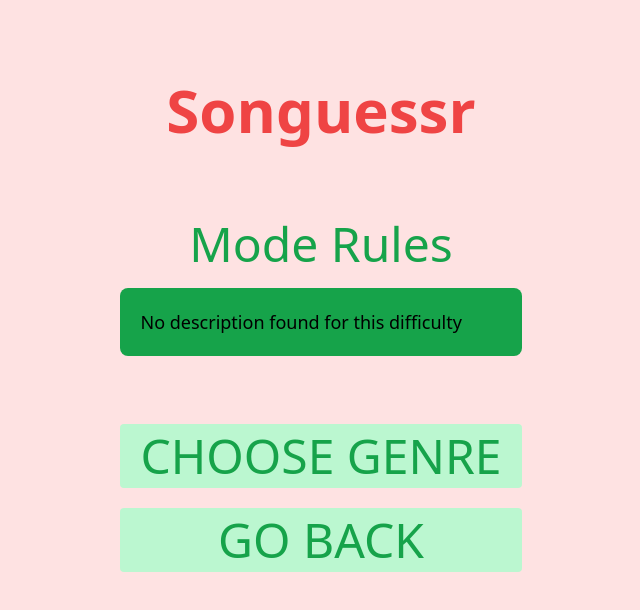
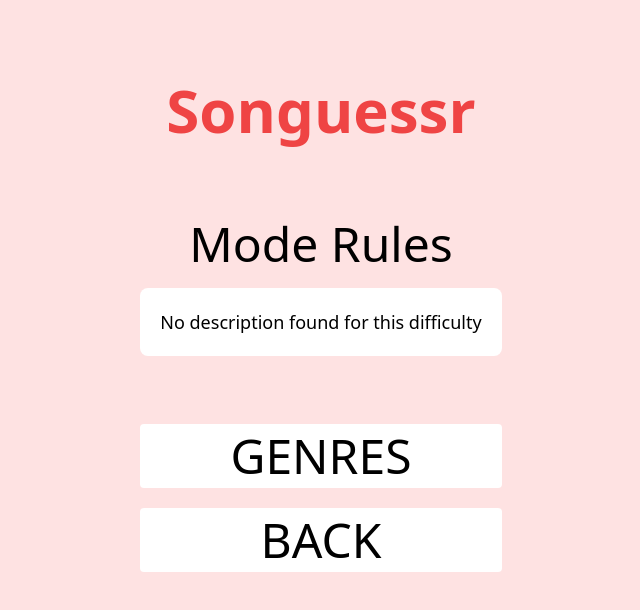
Before and after one commit to harvanchik/songuessr, a Nuxt app: page /info in a window 1280 px wide. Shown: the top 610 px of the page, without its empty margins (319-959 px from the left). Built offline with nearby package versions, Linux system fonts and the light colour scheme.

Commit message:
all pages are modular, game is ready for API addition

```diff
--- a/pages/game.vue
+++ b/pages/game.vue
@@ -10,6 +10,7 @@
 
         <!-- TODO: Make each option's name to the name of a song in the playlist -->
         <!--    Also make one of the options the correct option and add to the score if selected -->
+        <div class="novice-buttons" v-if="difficulty === 'novice'">
         <nuxt-link to="/game">
           <button
             id="option1"
@@ -49,6 +50,23 @@
           </button>
           <br />
         </nuxt-link>
+        </div>
+
+        <div class="expert-buttons" v-if="difficulty === 'insane' || difficulty === 'lightning'">
+        <input
+          id="textInput"
+          class="duration-250 mx-auto w-full rounded bg-purple-200 py-2 px-5 uppercase text-purple-600 transition-[colors,transform] hover:scale-105 hover:bg-purple-300 hover:bg-gradient-to-r hover:from-purple-200 hover:to-purple-400 hover:text-purple-700 active:translate-y-1 border-2 border-purple-600 mb-5"
+        />
+        <nuxt-link to="/game">
+          <button
+            id="enterText"
+            class="duration-250 mx-auto w-full rounded bg-purple-200 py-2 px-5 uppercase text-purple-600 transition-[colors,transform] hover:scale-105 hover:bg-purple-300 hover:bg-gradient-to-r hover:from-purple-200 hover:to-purple-400 hover:text-purple-700 active:translate-y-1"
+          >
+            Enter
+          </button>
+          <br />
+        </nuxt-link>
+        </div>
         <!-- END: options -->
 
         <nuxt-link to="/">
@@ -63,3 +81,38 @@
       </div>
     </div>
   </template>
+
+<script setup lang="ts">
+// export default {
+//   data() {
+//     return {
+//       buttons: true,
+//       textBox: false
+//     }
+//   }
+// };
+const { difficulty } = useDifficulty();
+const { buttons, textBox } = useDifficulty();
+const { genre } = useGenre();
+// const getDifficulty = () => {
+//   switch (difficulty.value) {
+//     case "novice":
+//       buttons = true;
+//       textBox = false;
+//     case "insane":
+//       buttons = false;
+//       textBox = true;
+//     case "lightning":
+//       buttons = false;
+//       textBox = true;
+//     default:
+//       return `No description found for this difficulty`;
+//   }
+// };
+useHead({
+  // set tab title and include current difficulty
+  titleTemplate: () => {
+    return "Difficulty: " + difficulty.value + " Genre: " + genre.value + " | Songuessr";
+  },
+});
+</script>
--- a/pages/genre.vue
+++ b/pages/genre.vue
@@ -20,6 +20,7 @@
       <nuxt-link to="/game">
       <button
         id="70"
+        @click="setGenre('70')"
         class="duration-250 mx-auto w-full rounded bg-purple-200 py-2 px-5 uppercase text-purple-600 transition-[colors,transform] hover:scale-105 hover:bg-purple-300 hover:bg-gradient-to-r hover:from-purple-200 hover:to-purple-400 hover:text-purple-700 active:tranpurple-y-1"
       >
         70's Pop
@@ -41,6 +42,7 @@
       <nuxt-link to="/game">
       <button
         id="80"
+        @click="setGenre('80')"
         class="duration-250 mx-auto w-full rounded bg-purple-200 py-2 px-5 uppercase text-purple-600 transition-[colors,transform] hover:scale-105 hover:bg-purple-300 hover:bg-gradient-to-r hover:from-purple-200 hover:to-purple-400 hover:text-purple-700 active:tranpurple-y-1"
       >
         80's Pop
@@ -62,6 +64,7 @@
       <nuxt-link to="/game">
       <button
         id="90"
+        @click="setGenre('90')"
         class="duration-250 mx-auto w-full rounded bg-purple-200 py-2 px-5 uppercase text-purple-600 transition-[colors,transform] hover:scale-105 hover:bg-purple-300 hover:bg-gradient-to-r hover:from-purple-200 hover:to-purple-400 hover:text-purple-700 active:tranpurple-y-1"
       >
         90's Pop
@@ -83,6 +86,7 @@
       <nuxt-link to="/game">
       <button
         id="00"
+        @click="setGenre('00')"
         class="duration-250 mx-auto w-full rounded bg-purple-200 py-2 px-5 uppercase text-purple-600 transition-[colors,transform] hover:scale-105 hover:bg-purple-300 hover:bg-gradient-to-r hover:from-purple-200 hover:to-purple-400 hover:text-purple-700 active:tranpurple-y-1"
       >
         00's Pop
@@ -104,6 +108,7 @@
       <nuxt-link to="/game">
       <button
         id="country"
+        @click="setGenre('country')"
         class="duration-250 mx-auto w-full rounded bg-purple-200 py-2 px-5 uppercase text-purple-600 transition-[colors,transform] hover:scale-105 hover:bg-purple-300 hover:bg-gradient-to-r hover:from-purple-200 hover:to-purple-400 hover:text-purple-700 active:tranpurple-y-1"
       >
         Country
@@ -125,6 +130,7 @@
       <nuxt-link to="/game">
       <button
         id="rnr"
+        @click="setGenre('rnr')"
         class="duration-250 mx-auto w-full rounded bg-purple-200 py-2 px-5 uppercase text-purple-600 transition-[colors,transform] hover:scale-105 hover:bg-purple-300 hover:bg-gradient-to-r hover:from-purple-200 hover:to-purple-400 hover:text-purple-700 active:tranpurple-y-1"
       >
         Rock and Roll
@@ -146,6 +152,7 @@
       <nuxt-link to="/game">
       <button
         id="hh"
+        @click="setGenre('hh')"
         class="duration-250 mx-auto w-full rounded bg-purple-200 py-2 px-5 uppercase text-purple-600 transition-[colors,transform] hover:scale-105 hover:bg-purple-300 hover:bg-gradient-to-r hover:from-purple-200 hover:to-purple-400 hover:text-purple-700 active:tranpurple-y-1"
       >
         Hip Hop
@@ -167,6 +174,7 @@
       <nuxt-link to="/game">
       <button
         id="alt"
+        @click="setGenre('alt')"
         class="duration-250 mx-auto w-full rounded bg-purple-200 py-2 px-5 uppercase text-purple-600 transition-[colors,transform] hover:scale-105 hover:bg-purple-300 hover:bg-gradient-to-r hover:from-purple-200 hover:to-purple-400 hover:text-purple-700 active:tranpurple-y-1"
       >
         Alternative / Indie
@@ -175,15 +183,53 @@
       </nuxt-link>
 
       <!-- Return to the home page -->
-      <nuxt-link to="/">
+      <nuxt-link to="/info">
         <button
-          id="alt"
           class="duration-250 mx-auto w-full rounded bg-purple-200 py-2 px-5 uppercase text-purple-600 transition-[colors,transform] hover:scale-105 hover:bg-purple-300 hover:bg-gradient-to-r hover:from-purple-200 hover:to-purple-400 hover:text-purple-700 active:tranpurple-y-1"
         >
-          Home
+          Go Back
         </button>
       </nuxt-link>
       <br />
     </div>
   </div>
 </template>
+
+<script setup lang="ts">
+const { difficulty } = useDifficulty();
+const { genre, setGenre } = useGenre();
+const getDifficulty = () => {
+  switch (difficulty.value) {
+    case "novice":
+      return `text-green-600`;
+    case "insane":
+      return `text-purple-600`;
+    case "lightning":
+      return `text-blue-600`;
+    default:
+      return `text-white`;
+  }
+};
+const getGenre = () => {
+  switch (genre.value) {
+    case "00":
+      return `00's Pop`;
+    case "country":
+      return `Country`;
+    case "rnr":
+      return `Rock and Roll`;
+    case "hh":
+      return `Hip Hop`;
+    case "alt":
+      return `Alternative / Indie`;
+    default:
+      return `No genre has been selected`;
+  }
+};
+useHead({
+  // set tab title and include current difficulty
+  titleTemplate: () => {
+    return "Difficulty: " + difficulty.value + " Genre: " + genre.value + " | Songuessr";
+  },
+});
+</script>
--- a/pages/index.vue
+++ b/pages/index.vue
@@ -6,10 +6,11 @@
 
 <script setup lang="ts">
 const { difficulty } = useDifficulty();
+const { genre } = useGenre();
 useHead({
   // set tab title and include current difficulty
   titleTemplate: () => {
-    return "songuessr - " + difficulty.value;
+    return "Difficulty: " + difficulty.value + " Genre: " + genre.value + " | Songuessr";
   },
 });
 </script>
--- a/pages/info.vue
+++ b/pages/info.vue
@@ -4,10 +4,10 @@
     <div class="flex flex-col max-w-md mx-auto mt-20 space-y-5 text-5xl">
 
       <!-- TODO: Make the colors change for each game mode -->
-      <h3 class="mx-auto text-5xl text-green-600 capitalize w-max">
+      <h3 class="mx-auto text-5xl text-black {{ getDifficulty() }} capitalize w-max">
         {{ difficulty }} Mode Rules
       </h3>
-      <p class="p-5 text-lg text-black bg-green-600 rounded-lg">
+      <p class="p-5 text-lg bg-white {{ getDifficulty() }} rounded-lg">
         {{ getDescription() }}
       </p>
       <br />
@@ -15,19 +15,17 @@
 
       <nuxt-link to="/genre">
         <button
-          id="70"
-          class="duration-250 mx-auto w-full rounded bg-green-200 py-2 px-5 uppercase text-green-600 transition-[colors,transform] hover:scale-105 hover:bg-green-300 hover:bg-gradient-to-r hover:from-green-200 hover:to-green-400 hover:text-green-700 active:translate-y-1"
+          class="duration-250 mx-auto w-full rounded bg-white py-2 px-5 uppercase text-black transition-[colors,transform] hover:scale-105 hover:bg-white300 hover:bg-gradient-to-r hover:from-white hover:to-white400 hover:text-white700 active:translate-y-1"
         >
-          Choose Genre
+          Genres
         </button>
         <br />
       </nuxt-link>
       <nuxt-link to="/">
         <button
-          id="70"
-          class="duration-250 mx-auto w-full rounded bg-green-200 py-2 px-5 uppercase text-green-600 transition-[colors,transform] hover:scale-105 hover:bg-green-300 hover:bg-gradient-to-r hover:from-green-200 hover:to-green-400 hover:text-green-700 active:translate-y-1"
+          class="duration-250 mx-auto w-full rounded bg-white py-2 px-5 uppercase text-black transition-[colors,transform] hover:scale-105 hover:bg-white300 hover:bg-gradient-to-r hover:from-white hover:to-white400 hover:text-white700 active:translate-y-1"
         >
-          Go Back
+          Back
         </button>
         <br />
       </nuxt-link>
@@ -49,7 +47,7 @@
         They are given their scores out of 10, since they are given 10 song
         choices to choose from.`;
     case "insane":
-      `Hardcore players that are attempting speedruns and high score on the
+      return `Hardcore players that are attempting speedruns and high score on the
         leaderboard will choose the insane mode. This mode gives score
         multipliers through the duration of the guess, so the faster the guess
         the higher the score. It also has a text box, so the user would have to
@@ -65,10 +63,22 @@
       return `No description found for this difficulty`;
   }
 };
+const getDifficulty = () => {
+  switch (difficulty.value) {
+    case "novice":
+      return `text-green-600`;
+    case "insane":
+      return `text-purple-600`;
+    case "lightning":
+      return `text-blue-600`;
+    default:
+      return `text-white`;
+  }
+};
 useHead({
   // set tab title and include current difficulty
   titleTemplate: () => {
-    return "songuessr - " + difficulty.value + " - " + genre.value;
+    return "Difficulty: " + difficulty.value + " Genre: " + genre.value + " | Songuessr";
   },
 });
 </script>
```
